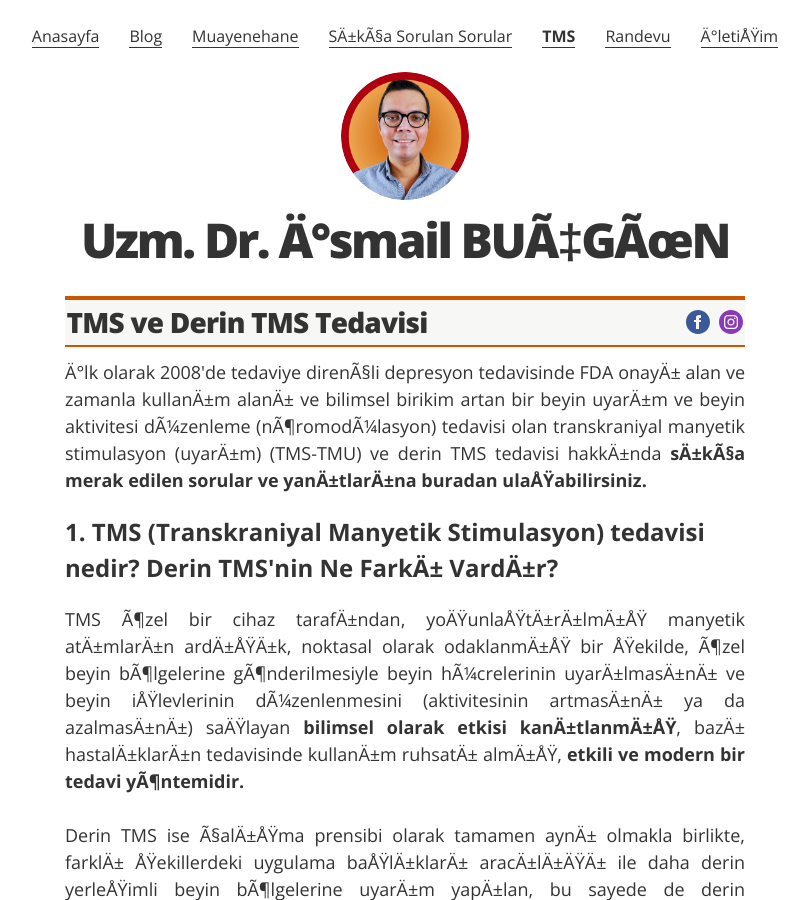
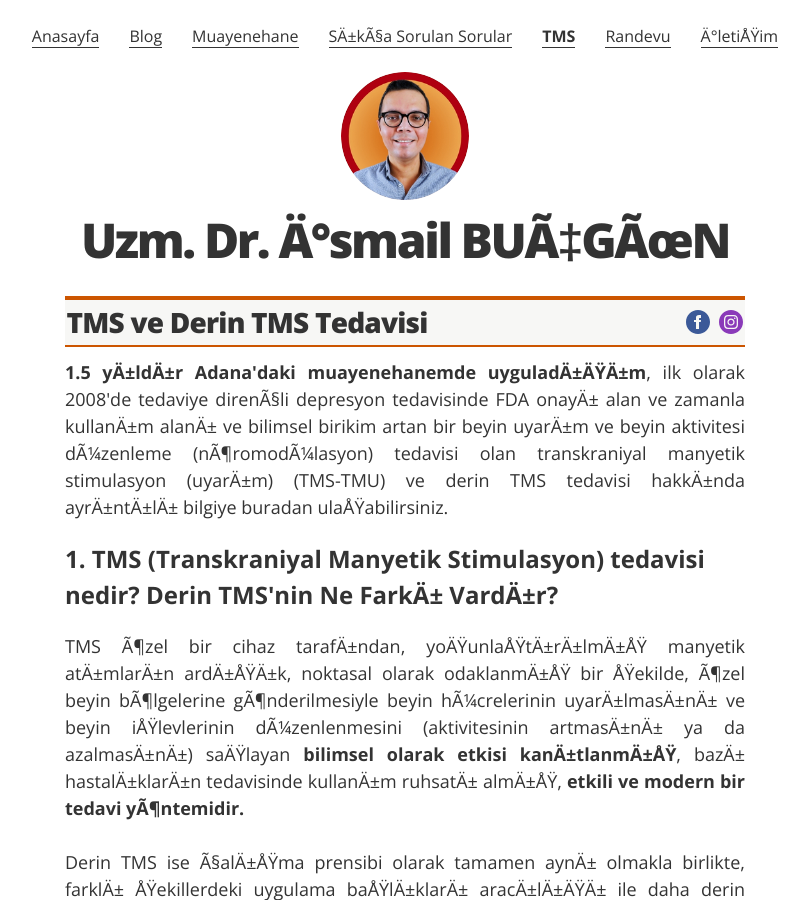
Before and after one commit to ibucgun/ibucgun.github.io, a Jekyll site: the page built from tms.html, in a window 1280 px wide and 900 px high. Shown: the whole window, without its empty margins (235-1043 px from the left). Built offline with Jekyll 4.4.1, drawn with Linux system fonts in a browser that asks for light colours; some of the changed text lies outside the part shown.

Commit message:
Update tms.html

```diff
--- a/tms.html
+++ b/tms.html
@@ -6,7 +6,7 @@ description: Adana TMS ve Derin TMS Tedavisi • Muayenahanemde uyguladığım T
 
 
         <div class="resume-item">
-          <p class="resume-item-copy" style="text-align: justify;font-size: 1.125rem;">İlk olarak 2008'de tedaviye dirençli depresyon tedavisinde FDA onayı alan ve zamanla kullanım alanı ve bilimsel birikim artan bir beyin uyarım ve beyin aktivitesi düzenleme (nöromodülasyon) tedavisi olan transkraniyal manyetik stimulasyon (uyarım) (TMS-TMU) ve derin TMS tedavisi hakkında <b>sıkça merak edilen sorular ve yanıtlarına buradan ulaşabilirsiniz.</b><br>
+          <p class="resume-item-copy" style="text-align: justify;font-size: 1.125rem;"><b>1.5 yıldır Adana'daki muayenehanemde uyguladığım</b>, ilk olarak 2008'de tedaviye dirençli depresyon tedavisinde FDA onayı alan ve zamanla kullanım alanı ve bilimsel birikim artan bir beyin uyarım ve beyin aktivitesi düzenleme (nöromodülasyon) tedavisi olan transkraniyal manyetik stimulasyon (uyarım) (TMS-TMU) ve derin TMS tedavisi hakkında ayrıntılı bilgiye buradan ulaşabilirsiniz.</b><br>
 		  </p>
 		  <h2>1. TMS (Transkraniyal Manyetik Stimulasyon) tedavisi nedir? Derin TMS'nin Ne Farkı Vardır?</h2>
 		  <p class="resume-item-copy" style="text-align: justify;font-size: 1.125rem;">
```
Also changed, not shown: other parts of tms.html (+1 -1 lines).
